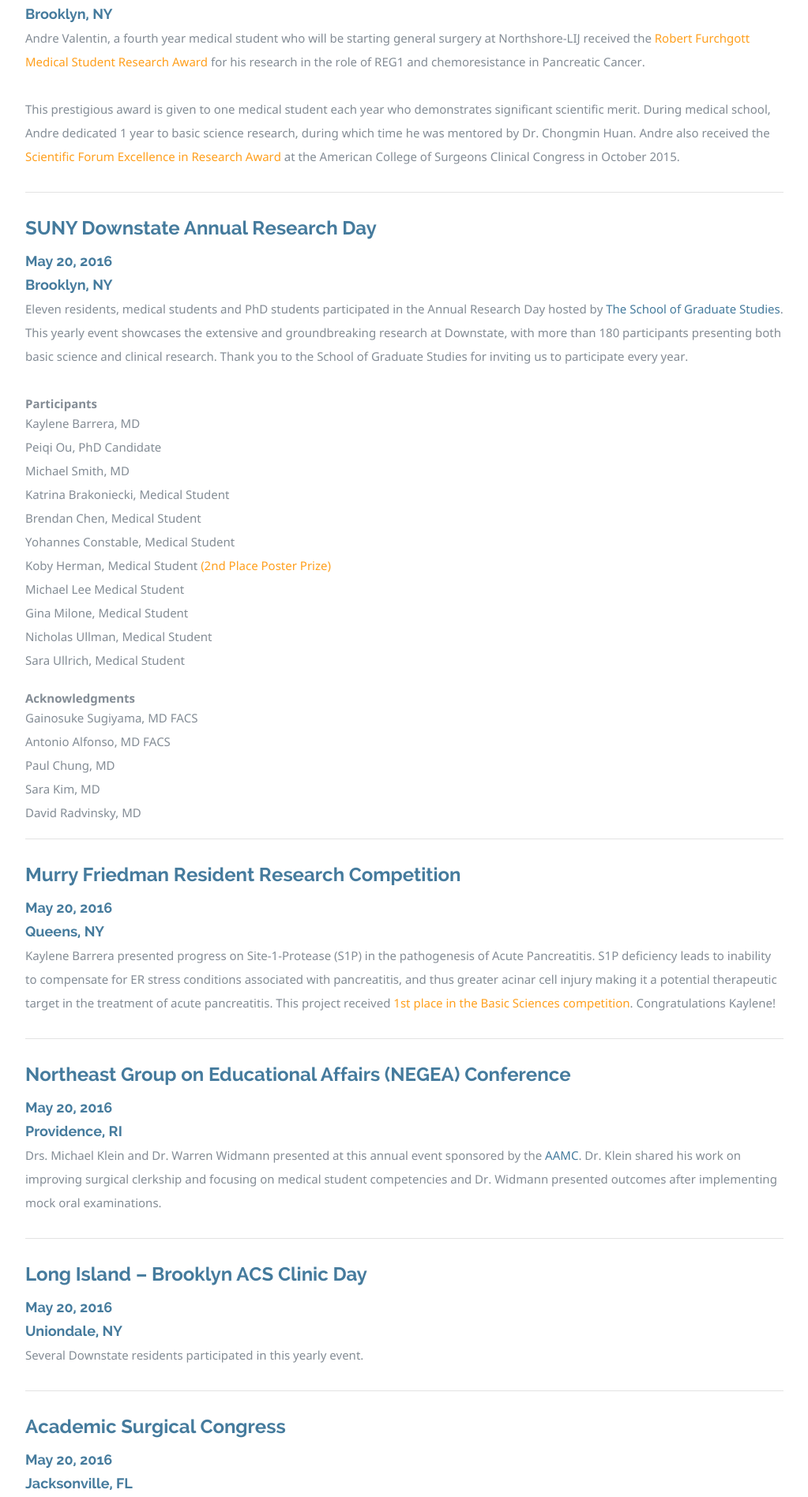
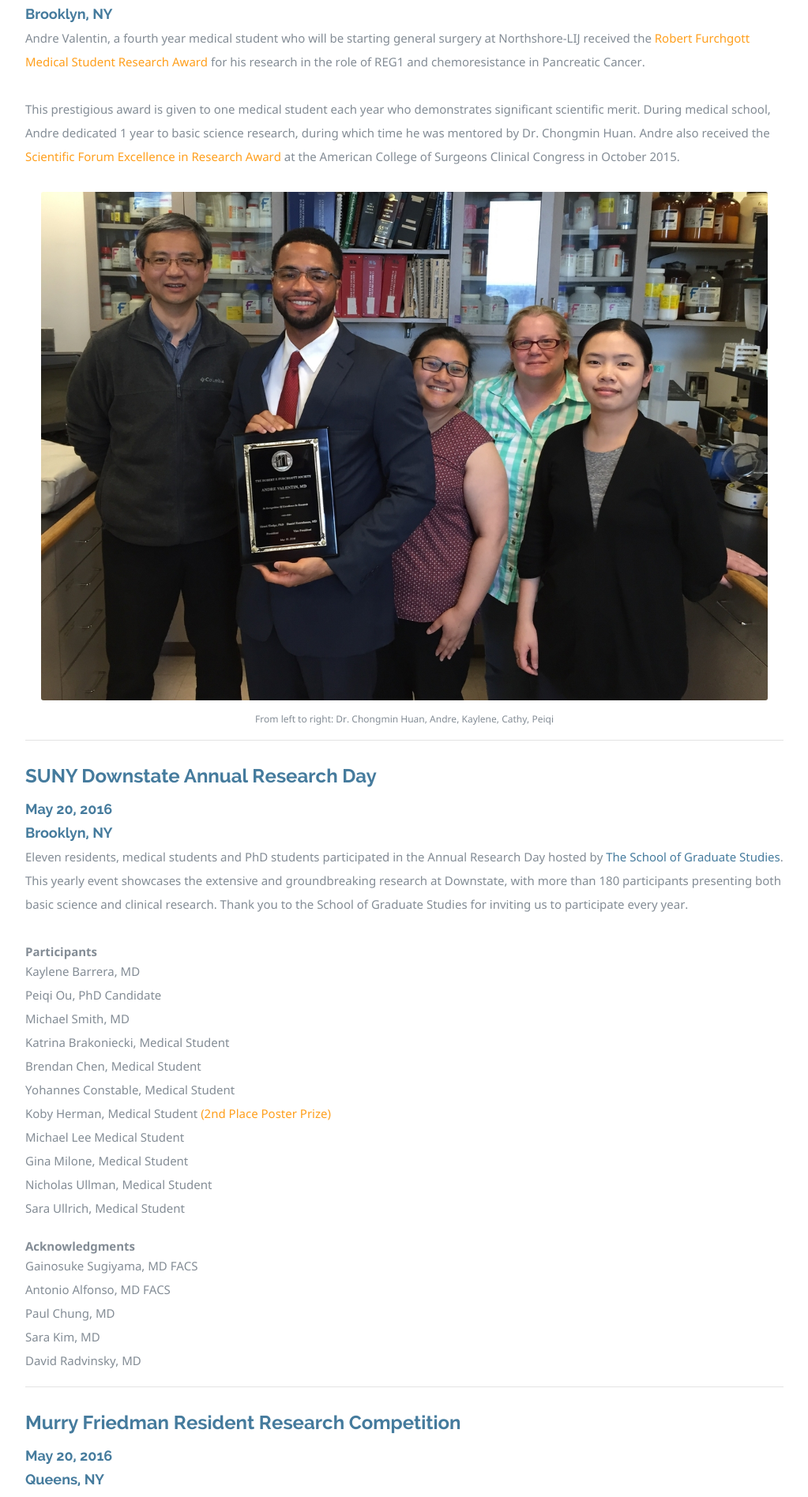
Before and after one commit to sugiyamaoutcomeslab/sugiyamaoutcomeslab.github.io, a Jekyll site: the page built from index.html, in a window 1280 px wide. Shown: the part 555-2451 px from the top of the page at 79% size, without its empty margins (128-1151 px from the left). Built offline with Jekyll 4.4.1, drawn with Linux system fonts in a browser that asks for light colours; nearby versions of some CDN libraries; some of the changed text lies outside the part shown.

Commit message:
Added news

```diff
--- a/_news/02-02-2016-news.html
+++ b/_news/02-02-2016-news.html
@@ -12,5 +12,5 @@
 
 <p>
     ACS Surgery News, the Official Newspaper of the American College of Surgeons
-    featured Mike Smith’s project on <a href="http://www.acssurgerynews.com/specialty-focus/general-surgery/single-article-page/hiv-not-a-risk-factor-for-postappendectomy-complications/62d2e077ae043f65c4a61db23fe60b33.html#.VtZTqCctxT0.twitter">HIV and appendicitis.</a>
+    featured Mike Smith’s project on <a style="color: #FF9F1C" href="http://www.acssurgerynews.com/specialty-focus/general-surgery/single-article-page/hiv-not-a-risk-factor-for-postappendectomy-complications/62d2e077ae043f65c4a61db23fe60b33.html#.VtZTqCctxT0.twitter">HIV and appendicitis.</a>
 </p>
--- a/css/layout.css
+++ b/css/layout.css
@@ -347,6 +347,24 @@
 }
 
 /* ------------------------------------------------------------------ */
+/* News
+/* ------------------------------------------------------------------ */
+.news {
+
+}
+
+.news-img {
+   align: center;
+   padding: 0 20px;
+
+}
+
+.news-img-subtitle {
+   text-align: center;
+   font-size: 12px;
+}
+
+/* ------------------------------------------------------------------ */
 /* Research Posts
 /* ------------------------------------------------------------------ */
 
--- a/index.html
+++ b/index.html
@@ -26,6 +26,7 @@
     <div id="page-content" class="row page">
 
         <div class="twelve columns">
+            <div class="news">
                 <h1 style="text-align: center;">News</h1>
 
                 {% assign sorted_news = (site.news | sort: 'date') | reverse %}
@@ -38,6 +39,7 @@
                     <hr>
                 {% endfor %}
             </div>
+        </div>
 
     </div>
 
```
Also changed, not shown: _news/02-12-2015-news.html (+21 -1 lines), _news/12-05-2016-news.html (+7 -0 lines), _news/19-05-2016-news.html (+7 -0 lines), images/news/12-05-2016/news.jpg (added), images/news/19-05-2016/news.jpg (added). Lines whose indentation alone changed are shown as unchanged.
